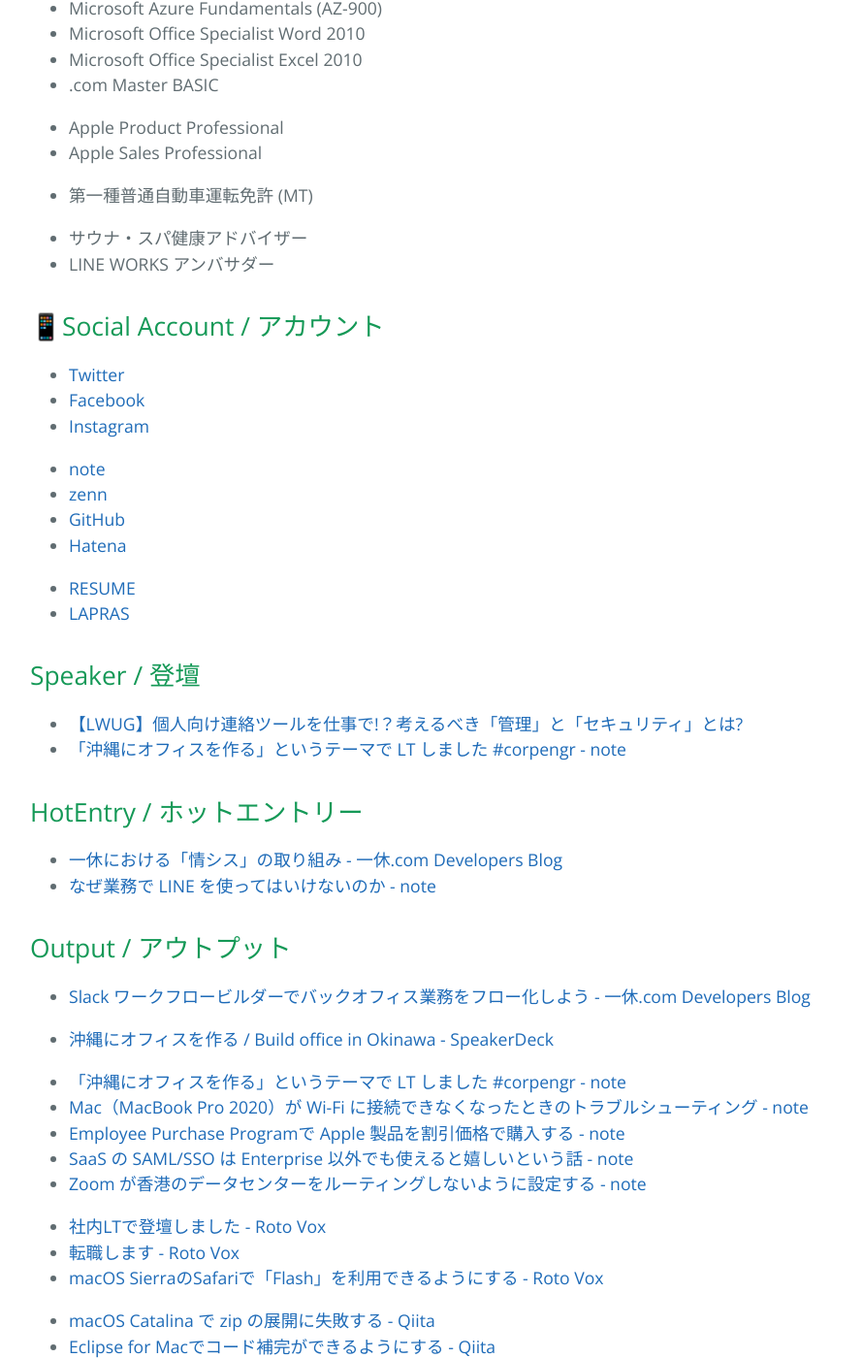
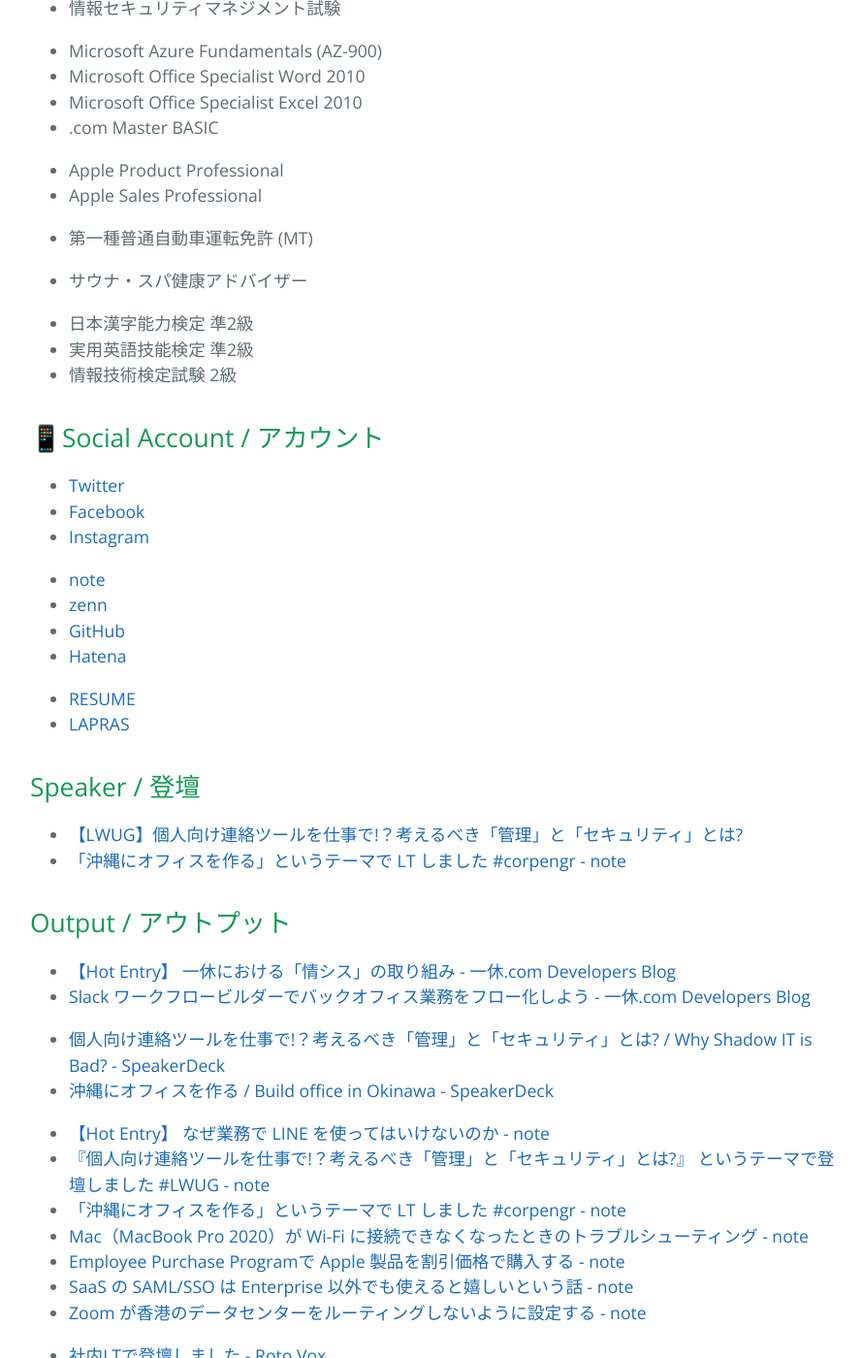
Before and after one commit to rotomx/rotomx.github.io, a Jekyll site: the page built from index.md, in a window 1280 px wide and 1400 px high, scrolled down 1615 px. Shown: the whole window at 97% size, without its empty margins (193-1083 px from the left). Built offline with Jekyll 4.4.1, drawn with Linux system fonts in a browser that asks for light colours; some of the changed text lies outside the part shown.

Commit message:
Update index.md

```diff
--- a/index.md
+++ b/index.md
@@ -27,13 +27,19 @@ layout: default
 
 ## 👩🏻‍💻 Specialty / 専門
 
+
 * 社内情報システム
 * オフィス構築・移転
 * 情報セキュリティマネジメント
-* Apple 製品の知識
+* 組織における Apple 管理
 * 社内ヘルプデスク
 
+
 ## 🎖Qualification / 資格・称号
+
+
+* LINE WORKS アンバサダー
+
 
 * ITパスポート試験
 * 情報セキュリティマネジメント試験
@@ -44,6 +50,7 @@ layout: default
 * Microsoft Office Specialist Excel 2010
 * .com Master BASIC
 
+
 * Apple Product Professional
 * Apple Sales Professional
 
@@ -52,7 +59,11 @@ layout: default
 
 
 * サウナ・スパ健康アドバイザー
-* LINE WORKS アンバサダー
+
+
+* 日本漢字能力検定 準2級
+* 実用英語技能検定 準2級
+* 情報技術検定試験 2級
 
 
 ## 📱Social Account / アカウント
@@ -77,19 +88,17 @@ layout: default
 * [「沖縄にオフィスを作る」というテーマで LT しました #corpengr - note](https://note.com/rotomx/n/n773981c831d2)
 
 
-## HotEntry / ホットエントリー
-
-* [一休における「情シス」の取り組み - 一休.com Developers Blog](https://user-first.ikyu.co.jp/entry/info-sys)
-* [なぜ業務で LINE を使ってはいけないのか - note](https://note.com/rotomx/n/n2a2d719dda76)
-
 ## Output / アウトプット
 
+* [【Hot Entry】 一休における「情シス」の取り組み - 一休.com Developers Blog](https://user-first.ikyu.co.jp/entry/info-sys)
 * [Slack ワークフロービルダーでバックオフィス業務をフロー化しよう - 一休.com Developers Blog](https://user-first.ikyu.co.jp/entry/slack-work-flow)
 
-
+* [個人向け連絡ツールを仕事で!？考えるべき「管理」と「セキュリティ」とは? / Why Shadow IT is Bad? - SpeakerDeck](https://speakerdeck.com/rotomx/why-shadow-it-is-bad)
 * [沖縄にオフィスを作る / Build office in Okinawa - SpeakerDeck](https://speakerdeck.com/rotomx/build-office-in-okinawa)
 
 
+* [【Hot Entry】 なぜ業務で LINE を使ってはいけないのか - note](https://note.com/rotomx/n/n2a2d719dda76)
+* [『個人向け連絡ツールを仕事で!？考えるべき「管理」と「セキュリティ」とは?』 というテーマで登壇しました #LWUG - note](https://note.com/rotomx/n/n4f8702c9a299)
 * [「沖縄にオフィスを作る」というテーマで LT しました #corpengr - note](https://note.com/rotomx/n/n773981c831d2)
 * [Mac（MacBook Pro 2020）が Wi-Fi に接続できなくなったときのトラブルシューティング - note](https://note.com/rotomx/n/n54c036e548e7)
 * [Employee Purchase Programで Apple 製品を割引価格で購入する - note](https://note.com/rotomx/n/nccbbf5f442d0)
@@ -101,13 +110,22 @@ layout: default
 * [ 転職します - Roto Vox ](http://rotomx.hateblo.jp/entry/2018/06/19/%E8%BB%A2%E8%81%B7%E3%81%97%E3%81%BE%E3%81%99)
 * [ macOS SierraのSafariで「Flash」を利用できるようにする - Roto Vox](http://rotomx.hateblo.jp/entry/2016/09/22/macOS_Sierra%E3%81%AESafari%E3%81%A7%E3%80%8CFlash%E3%80%8D%E3%82%92%E5%88%A9%E7%94%A8%E3%81%A7%E3%81%8D%E3%82%8B%E3%82%88%E3%81%86%E3%81%AB%E3%81%99%E3%82%8B)
 
-* [ macOS Catalina で zip の展開に失敗する - Qiita ](https://qiita.com/rotomx/items/e50298ca435c55f8a4af)
-* [ Eclipse for Macでコード補完ができるようにする - Qiita ](https://qiita.com/rotomx/items/784211ea16760eecac83)
-* [リモートで削除済みのブランチをローカルからも削除する - Qiita ](https://qiita.com/rotomx/items/2c8693c11a070c00def1)
+
+* [ macOS Catalina で zip の展開に失敗する - Qiita](https://qiita.com/rotomx/items/e50298ca435c55f8a4af)
+* [ Eclipse for Macでコード補完ができるようにする - Qiita](https://qiita.com/rotomx/items/784211ea16760eecac83)
+* [リモートで削除済みのブランチをローカルからも削除する - Qiita](https://qiita.com/rotomx/items/2c8693c11a070c00def1)
+
+
+* [再有効化した Google Workspace アカウントで、所属する Google グループ宛のメールが届かない - zenn](https://zenn.dev/rotomx/articles/157ca5e6f6bab07cb8c7)
+
 
 #### Community / コミュニティ活動
 
 * [LWUG (LINE WORKS USER GROUP)](https://lwug.connpass.com/)
+
+
 * [一休.com Advent Calendar 2018 - Qiita ](https://qiita.com/advent-calendar/2018/ikyu)
 * [一休.com Advent Calendar 2019 - Qiita ](https://qiita.com/advent-calendar/2019/ikyu)
+
+
 * [corp-engr 情シスSlack（コーポレートエンジニア x 情シス） Advent Calendar 2019 - ADVENTAR ](https://adventar.org/calendars/3995)
```
